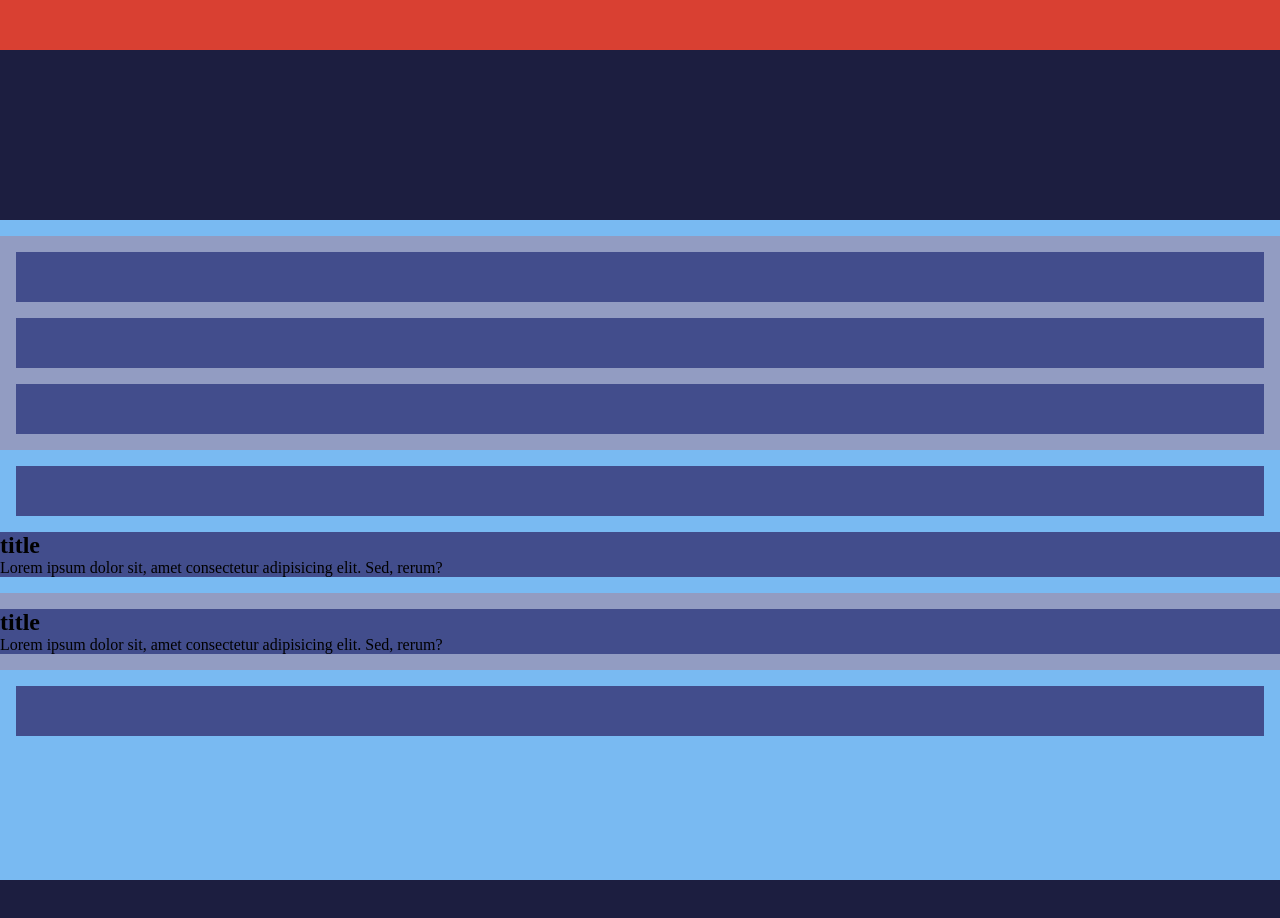
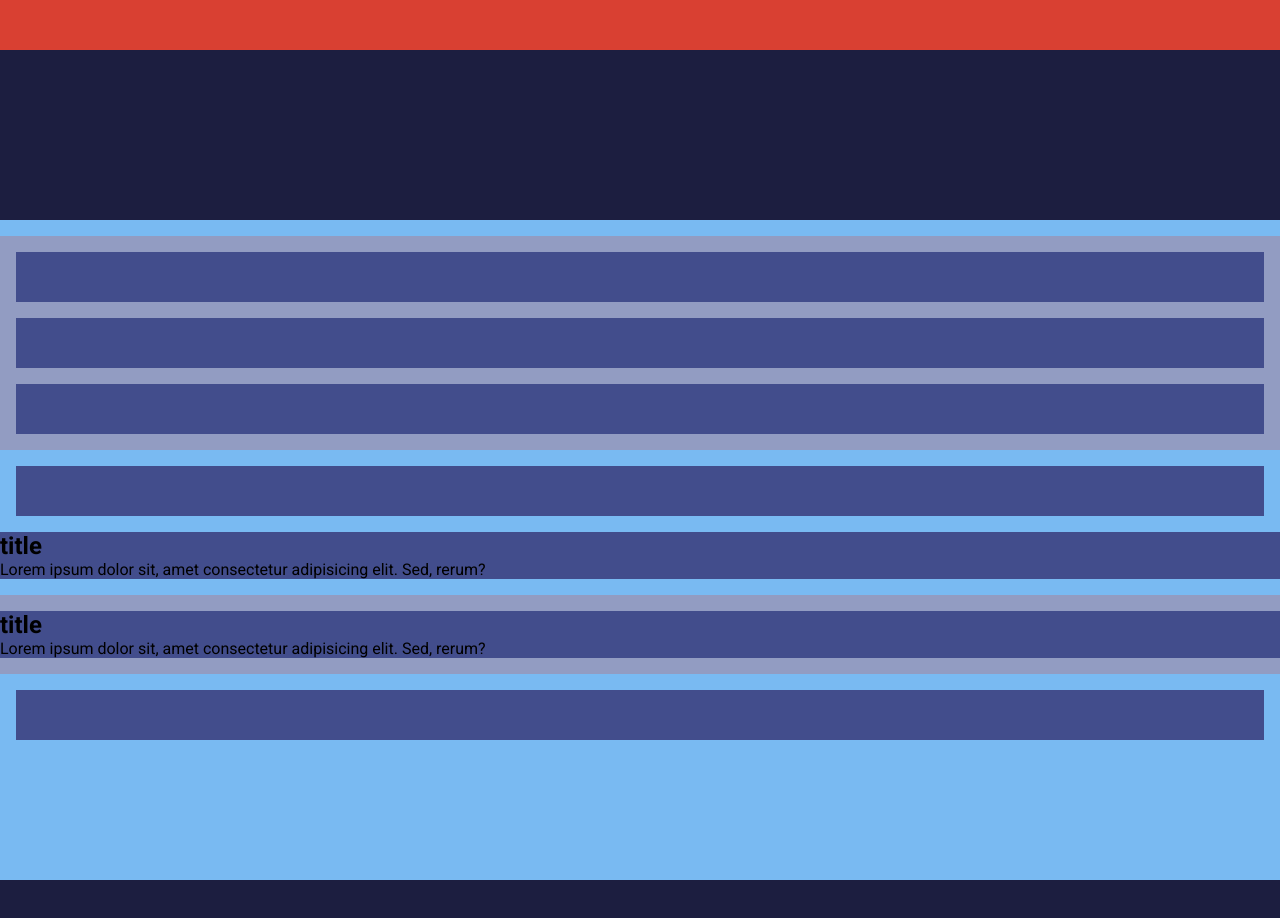
Before and after one commit to BenLirio/healthy-smile-mobile-wire, a React (Create React App) app: page / in a window 1280 px wide. Shown: the top 918 px of the page. Built offline with nearby package versions, Linux system fonts and the light colour scheme.

Commit message:
In the middle of deciding how to do font

```diff
--- a/src/index.css
+++ b/src/index.css
@@ -1,5 +1,15 @@
+@import url('https://fonts.googleapis.com/css?family=Open+Sans|Roboto:300,400,500,700,900&display=swap');
 * {
   margin: 0;
   padding: 0;
   box-sizing: border-box;
 }
+h1,
+h2,
+h3,
+h4,
+h5,
+h6,
+p {
+  font-family: 'Roboto', sans-serif;
+}
```
